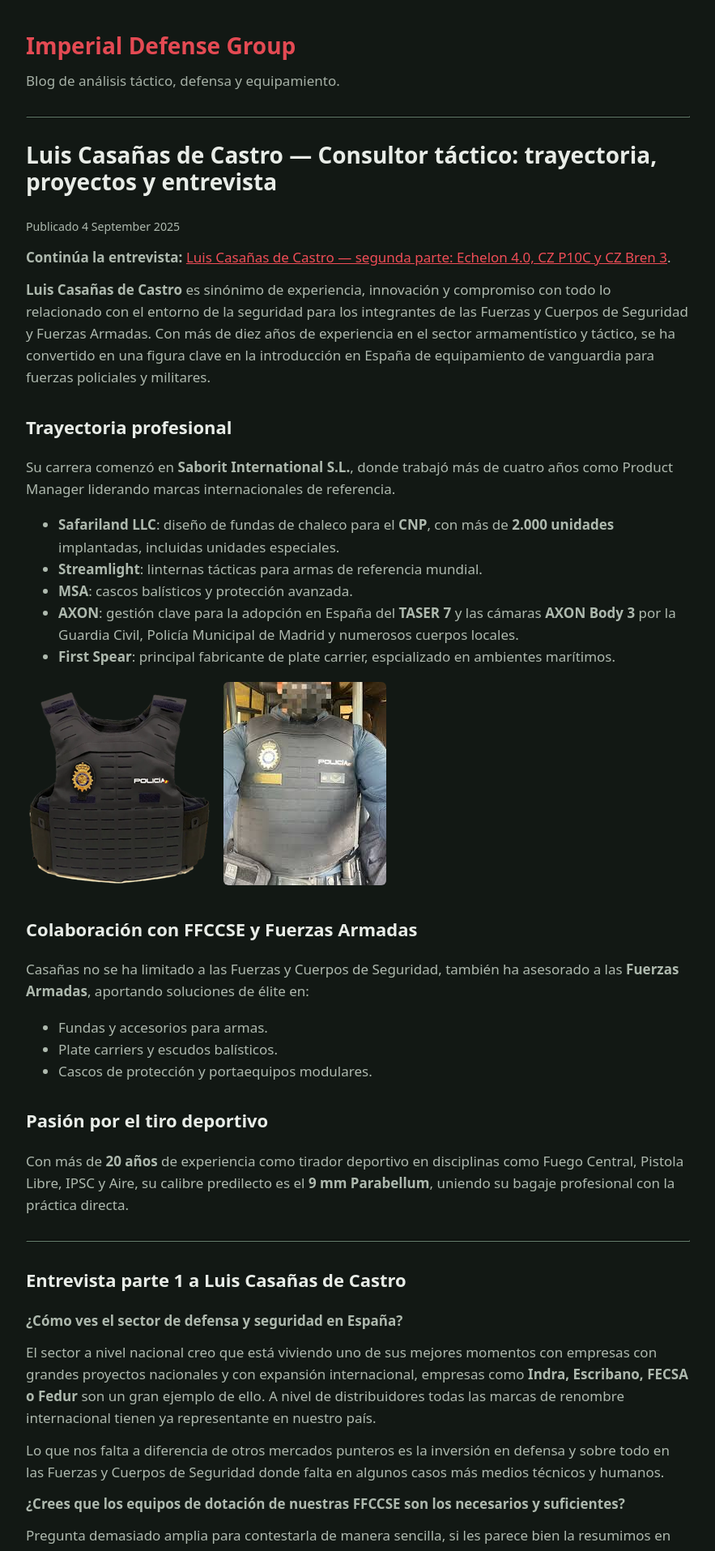
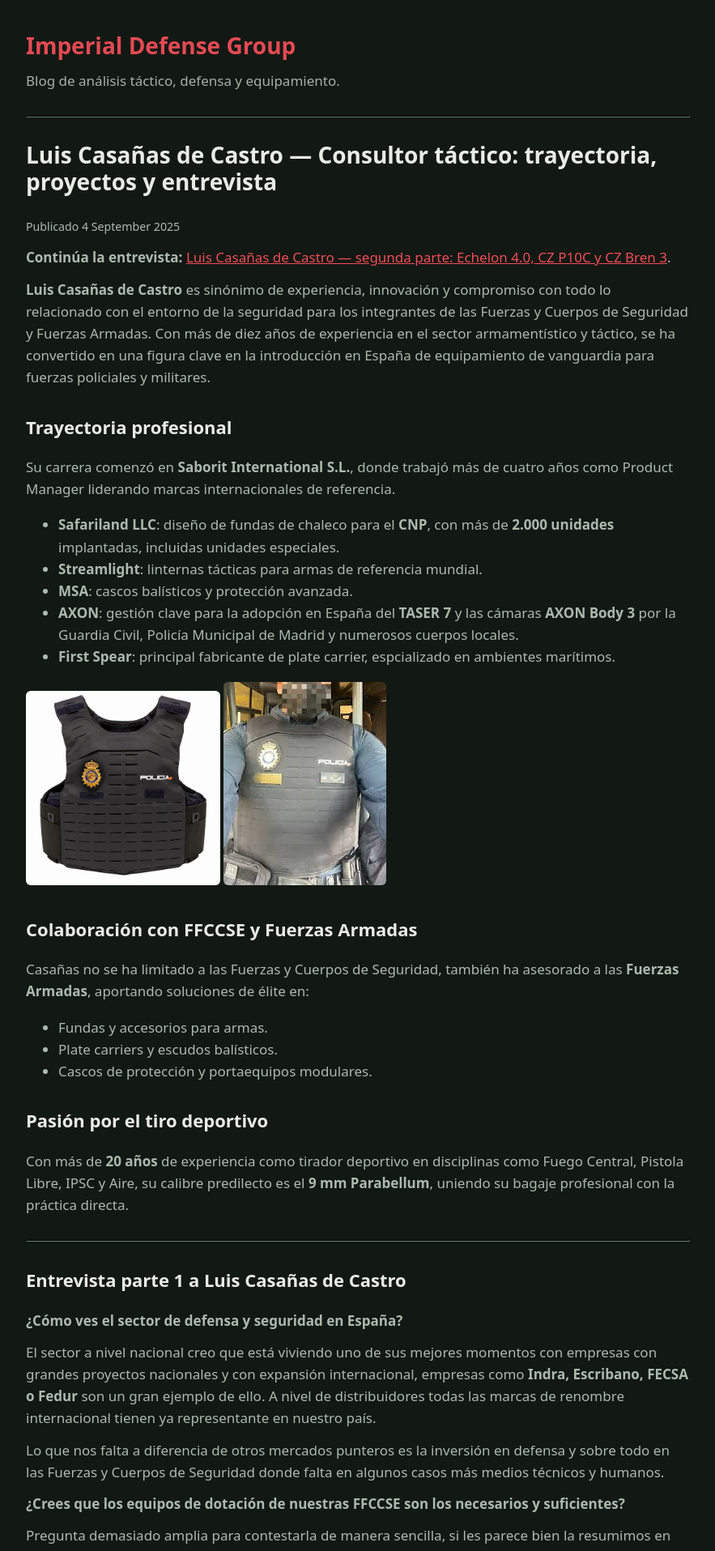
Before and after one commit to imperialdefensegroup/imperialdefensegroup.github.io, a Jekyll site: the page built from _posts/2025-09-04-luis-casanas-de-castro-consultor-tactico.md, in a window 1280 px wide. Shown: the top 1915 px of the page at 81% size, without its empty margins (198-1081 px from the left). Built offline with Jekyll 4.4.1, drawn with Linux system fonts in a browser that asks for light colours.

Commit message:
Sustituir foto izquierda del chaleco en la entrevista de Luis Casañas

```diff
--- a/_posts/2025-09-04-luis-casanas-de-castro-consultor-tactico.md
+++ b/_posts/2025-09-04-luis-casanas-de-castro-consultor-tactico.md
@@ -25,7 +25,7 @@
 - **AXON**: gestión clave para la adopción en España del **TASER 7** y las cámaras **AXON Body 3** por la Guardia Civil, Policía Municipal de Madrid y numerosos cuerpos locales.
 - **First Spear**: principal fabricante de plate carrier, espcializado en ambientes marítimos.
 
-![Chaleco antibalas SAFARILAND con corte láser y escudo del CNP]({{ "/assets/img/chaleco.jpg" | relative_url }})          ![Agente portando chaleco de SAFARILAND oficial]({{ "/assets/img/images.jpg" | relative_url }})
+<img src="{{ "/assets/img/chaleco-cnp-2026.jpg" | relative_url }}" alt="Chaleco antibalas SAFARILAND con corte láser y escudo del CNP" width="240" height="240">          ![Agente portando chaleco de SAFARILAND oficial]({{ "/assets/img/images.jpg" | relative_url }})
 ## Colaboración con FFCCSE y Fuerzas Armadas
 
 Casañas no se ha limitado a las Fuerzas y Cuerpos de Seguridad, también ha asesorado a las **Fuerzas Armadas**, aportando soluciones de élite en:
```
Also changed, not shown: assets/img/chaleco-cnp-2026.jpg (added).
